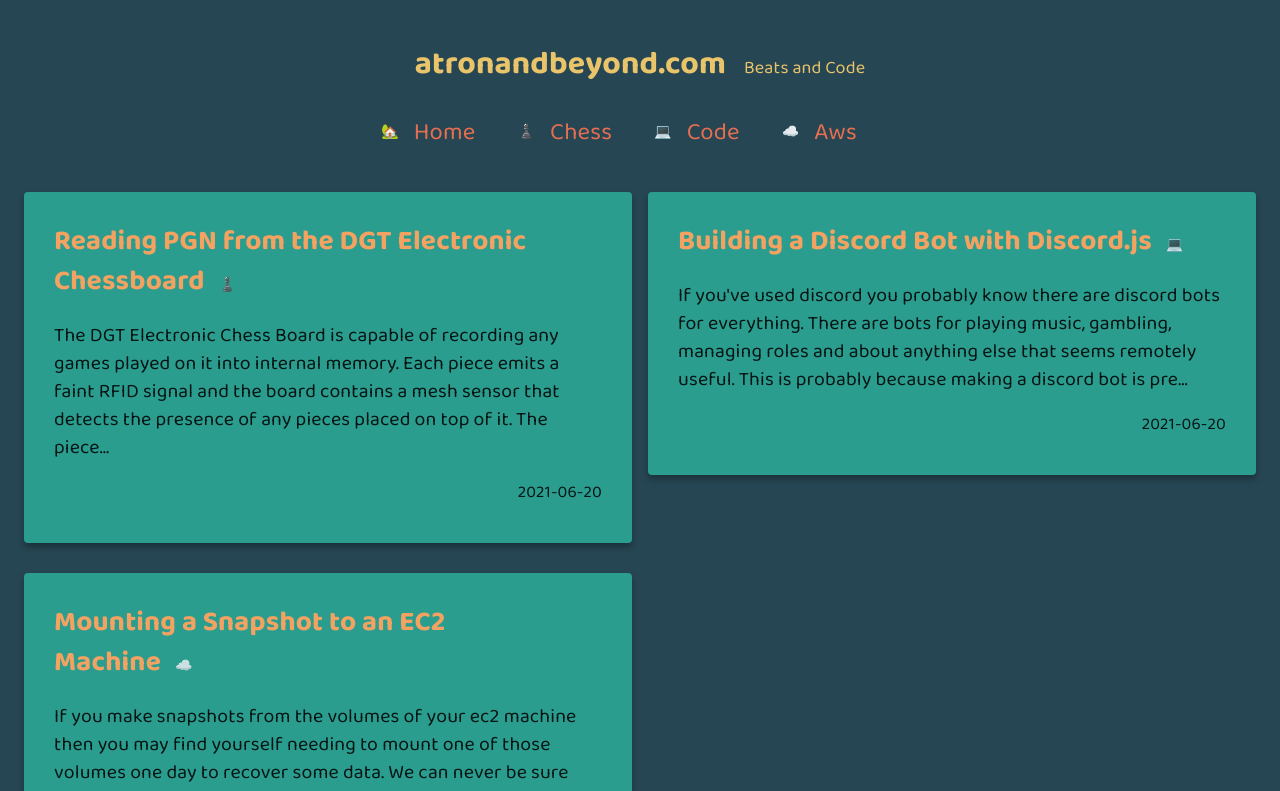
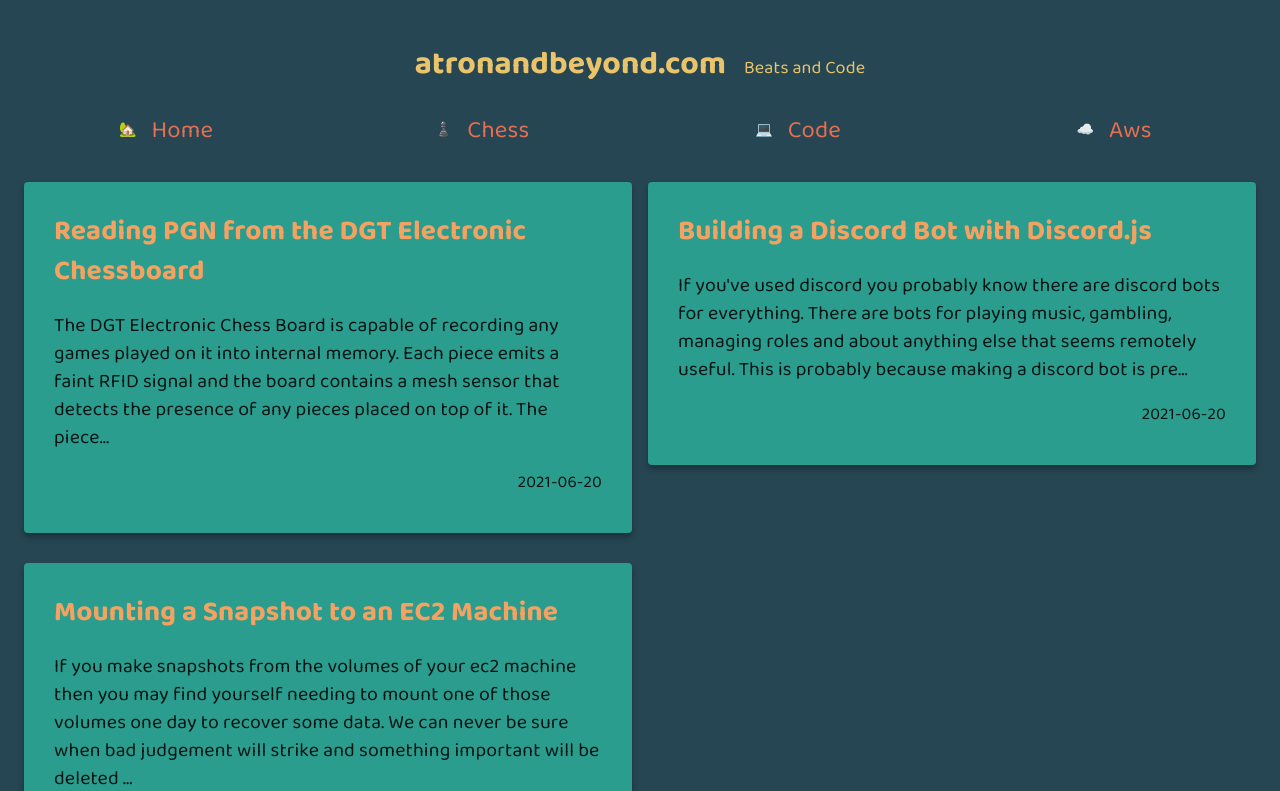
Before and after one commit to awayawm/atronandbeyond.com, a React app: page / in a window 1280 px wide. Shown: the top 791 px of the page. Built offline with nearby package versions, Linux system fonts and the light colour scheme; a web font is replaced by a local one.

Commit message:
put navbar in grid and configure home like other tags

```diff
--- a/src/Components/ArticlePreview.js
+++ b/src/Components/ArticlePreview.js
@@ -15,12 +15,6 @@ let ArticlePreview = (props) => {
                 <h1 className="icon-header"><Link className="navLink"
                                                   to={`/article/${props.article.link}`}>{props.article.title}</Link>
                 </h1>
-                <div className="icon">
-                    {props.article.tags.map(
-                        (articleTag) =>
-                            _.find(props.tags, (tag) => articleTag === tag.id).icon
-                    )}
-                </div>
                 {/* eslint-disable-next-line react/no-children-prop */}
                 <ReactMarkdown className="article-preview-text" children={_.truncate(props.data, {length: 250})}/>
                 <div className="date">{props.article.date}</div>
--- a/src/Components/NavItem.js
+++ b/src/Components/NavItem.js
@@ -1,12 +1,15 @@
 import React from 'react'
 import {Link} from "react-router-dom";
 import PropTypes from "prop-types";
+import {Grid} from "@material-ui/core";
 
 let NavItem = (props) => {
-    return(
-        <li key={props.key}>
-            {props.tag.icon} <Link className="navbar-link" to={props.tag.link}>{props.tag.name}</Link>
-        </li>
+    return (
+        <Grid xs={3} key={props.key}>
+            <div className="navbar-item">
+                {props.tag.icon} <Link className="navbar-link" to={props.tag.link}>{props.tag.name}</Link>
+            </div>
+        </Grid>
     )
 }
 
--- a/src/Components/Navbar.js
+++ b/src/Components/Navbar.js
@@ -1,22 +1,19 @@
 import React from 'react'
-import { Link } from 'react-router-dom'
 import PropTypes from 'prop-types'
 import '../css/Navbar.css'
 import NavItem from "./NavItem";
+import {Grid} from "@material-ui/core";
 
 let Navbar = (props) => {
     return (
         <div className="navbar">
-            <ul>
-                <li>
-                    🏡 <Link className="navbar-link" to={"/"}>Home</Link>
-                </li>
-                {props.tags
-                    .filter((tag) => tag.enabled)
-                    .map((tag, i) => (
-                        <NavItem key={i} tag={tag}/>
-                    ))}
-            </ul>
+            <Grid container spacing={4}>
+            {props.tags
+                .filter((tag) => tag.enabled)
+                .map((tag, i) => (
+                    <NavItem key={i} tag={tag}/>
+                ))}
+            </Grid>
         </div>
     )
 }
--- a/src/config.js
+++ b/src/config.js
@@ -21,39 +21,47 @@ let config = {
     tags: [
         {
             id: 1,
+            name: "Home",
+            link: "/",
+            enabled: true,
+            icon: "🏡 ",
+        },
+        {
+            id: 2,
             name: "Chess",
             link: "/tags/chess",
             enabled: true,
             icon: "♟️",
         },
         {
-            id: 2,
+            id: 3,
             name: "Beats",
             link: "/tags/beats",
             enabled: false,
             icon: "🎶",
         },
         {
-            id: 3,
+            id: 4,
             name: "Code",
             link: "/tags/code",
             enabled: true,
             icon: "💻",
         },
         {
-            id: 4,
+            id: 5,
             name: "Aws",
             link: "/tags/aws",
             enabled: true,
             icon: "☁️",
         },
+
     ],
     articles: [
         {
             enabled: true,
             title: "Reading PGN from the DGT Electronic Chessboard",
             link: "reading-pgn-from-the-dgt-electronic-chessboard",
-            tags: [1],
+            tags: [1, 2],
             date: "2021-06-20",
             content: reading_pgn_from_the_dgt_electronic_chessboard,
         },
@@ -70,12 +78,12 @@ let config = {
             enabled: true,
             title: "Building a Discord Bot with Discord.js",
             link: "building-a-discord-bot-with-discord-js",
-            tags: [3],
+            tags: [1, 4],
             date: "2021-06-20",
             content: building_a_discord_bot_with_discord_js,
         },
         {
-            enabled: true,
+            enabled: false,
             title: "Checking Out Mc-707 Firmware update 1.72",
             link: "checking-out-the-mc-707-fireware-update-1-72",
             tags: [2],
@@ -94,7 +102,7 @@ let config = {
             enabled: true,
             title: "Mounting a Snapshot to an EC2 Machine",
             link: "mounting-volume-made-from-snapshot-to-ec2",
-            tags: [4],
+            tags: [1, 5],
             date: "2021-07-02",
             content: mounting_volume_made_from_snapshot_to_ec2,
         },
--- a/src/css/Navbar.css
+++ b/src/css/Navbar.css
@@ -9,17 +9,10 @@
 .navbar {
 	flex-direction: row;
 	justify-content: center;
-	display: flex;
-	margin-bottom: 2em;
+	margin: 3em 0;
 }
 
-.navbar ul {
-	list-style-type: none;
-	padding-left: 0;
+.navbar-item {
+	text-align: center;
+
 }
-
-.navbar ul > li {
-	display: inline;
-	padding-right: 3em;
-	flex-direction: row;
-}
```
